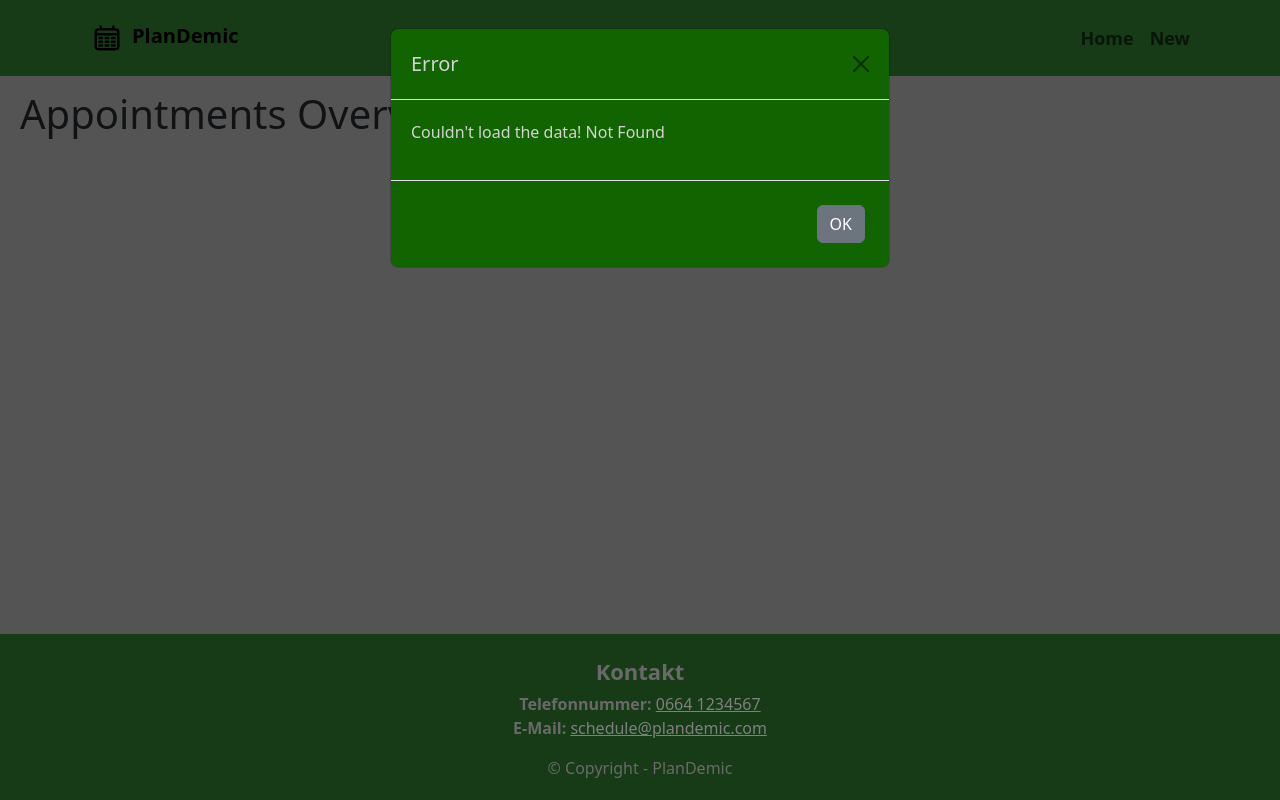
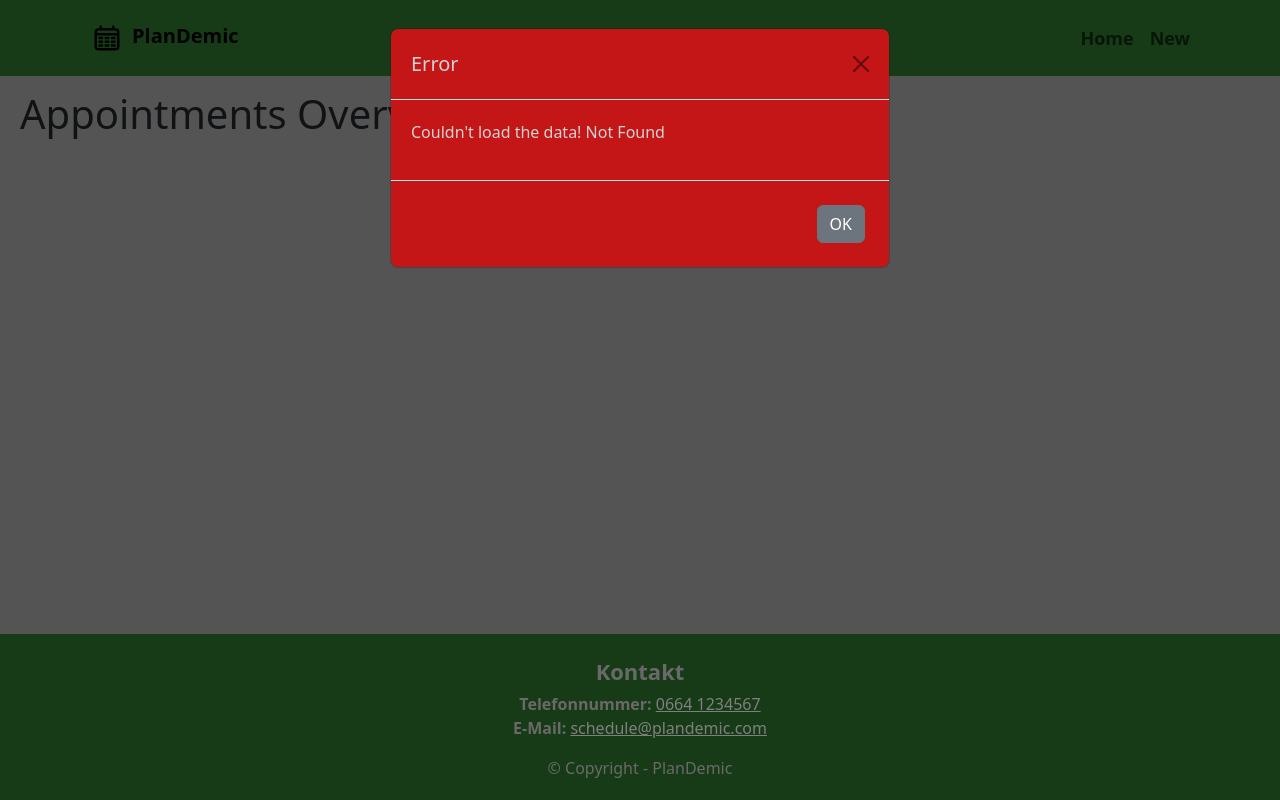
Before and after one commit to LukeStarlord349/Qodana_WebScriptingProjekt2024, a PHP site: page / in a window 1280 px wide. Run offline with PHP 8.4, Linux system fonts and the light colour scheme.

Commit message:
Noch ein paar Fehlerbehandlungen eingebaut

```diff
--- a/frontend/css/style.css
+++ b/frontend/css/style.css
@@ -58,21 +58,21 @@ a:active {
 }
 
  /* New-Appointment-Modal */
-.modal-content {
+.modal-content, .success {
   background-color: rgb(17, 100, 0);
   border-radius: 8px;
   color: lightgray;
 }
 
+.error {
+  background-color: rgb(196, 22, 22);
+  border-radius: 8px;
+  color: lightgray;
+
+}
+
 .modal-header, .modal-body, .modal-footer {
   padding: 20px;
-}
-
-.highlight-link {
-  color: #007bff;
-  font-weight: bold;
-  text-decoration: underline;
-  cursor: pointer;
 }
 
 /* Appointment-Card */
--- a/frontend/js/main.js
+++ b/frontend/js/main.js
@@ -34,17 +34,40 @@ function createEventlistenerNewAppointment(timeslotsCounter) {
             timeslots: []
         };
 
-        if (appointmentData.thema === "" || appointmentData.description === "" || appointmentData.location === "" || appointmentData.deadline === "" || appointmentData.duration === "" || appointmentData.creator === "") {
-            let message = "Please fill in all fields!";
-            showErrorModal(message);
-            return;
-        }
-
+        // Füge die Timeslots zum appointmentData-Objekt hinzu
         for (let i = 1; i <= timeslotsCounter; i++) {
             let timeslot = $("#timeslot" + i).val();
             appointmentData.timeslots.push(timeslot);
         }
 
+        // Überprüfen, ob alle Felder ausgefüllt sind, und ob das timeslots Array leer ist
+        if (appointmentData.thema === "" || appointmentData.description === "" || appointmentData.location === "" || appointmentData.deadline === "" || appointmentData.duration === 0 || appointmentData.creator === "" || appointmentData.timeslots.length === 0) {
+            let message = "Please fill in all fields and add at least one timeslot!";
+            showErrorModal(message);
+            return;
+        }
+
+        // Überprüfen der Deadline (darf nicht in der Vergangenheit liegen)
+        if(!checkIfValidDate(appointmentData.deadline)) {
+            let message = "Please enter a valid deadline!";
+            showErrorModal(message);
+            return;
+        }
+
+        // Überprüfen der Timeslots (darf nicht in der Vergangenheit liegen) und darf nicht nach der Deadline liegen
+        for (let i = 0; i < appointmentData.timeslots.length; i++) {
+            if(!checkIfValidDate(appointmentData.timeslots[i])) {
+                let message = "Please enter a valid timeslot!";
+                showErrorModal(message);
+                return;
+            }
+            if(new Date(appointmentData.timeslots[i]) > new Date(appointmentData.deadline)) {
+                let message = "The timeslot must be before the deadline!";
+                showErrorModal(message);
+                return;
+            }
+        }
+        // Erstelle den neuen Termin
         createAppointment(appointmentData);
     });
 }
@@ -67,6 +90,7 @@ function createAppointment(appointmentData) {
         error: function(xhr, status, error) {
             let message = "Failed to create appointment: " + error;
             showErrorModal(message);
+            window.location.reload();
         }
     });
 }
@@ -140,6 +164,7 @@ function getAppointmentData() {
         error: function(xhr, status, error) {
             let message = "Couldn't load the data! " + error;
             showErrorModal(message);
+            window.location.reload();
         }
     })
 }
@@ -152,7 +177,6 @@ function getAppointmentDetails(appointmentId) {
         data: { method: "getAppointmentDetails", param: appointmentId },
         dataType: "json",
         success: function(response) {
-            if (response) {
             let title = response.thema;
             let description = response.descr;
             let deadline = response.deadline;
@@ -182,9 +206,7 @@ function getAppointmentDetails(appointmentId) {
 
             // Zeige das Modal an
             $('#appointmentModal').modal('show');
-            } else {
-                showErrorModal("No appointment details found.");
-            }
+
 
             // Seite neu laden, wenn das Modal geschlossen wird
             $('.btn-close, .btn-secondary').on('click', function() {
@@ -194,6 +216,7 @@ function getAppointmentDetails(appointmentId) {
         error: function(xhr, status, error) {
             let message = "Failed to load appointment details: " + error;
             showErrorModal(message);
+            window.location.reload();
         }
     });
 }
@@ -255,14 +278,12 @@ function getAppointmentTimeslots(appointmentId, validDate) {
 
                 if(voter === "") {
                     let message = "Please enter your name!";
-                    $("#appointmentModal").modal('hide');
                     showErrorModal(message);
                     return;
                 }
 
                 if($('.timeslot-item input[type="checkbox"]:checked').length === 0) {
                     let message = "Please select at least one timeslot!";
-                    $("#appointmentModal").modal('hide');
                     showErrorModal(message);
                     return;
                 }
@@ -282,6 +303,7 @@ function getAppointmentTimeslots(appointmentId, validDate) {
         error: function(xhr, status, error) {
             let message = "Failed to load appointment timeslots: " + error;
             showErrorModal(message);
+            window.location.reload();
         }
     });
 }
@@ -327,7 +349,6 @@ function getAppointmentComments(appointmentId) {
                 let content = $("#newCommentText").val();
 
                 if(author === "" || content === "") {
-                    $("#appointmentModal").modal('hide');
                     let message = "Please fill in all fields!";
                     showErrorModal(message);
                     return;
@@ -343,6 +364,7 @@ function getAppointmentComments(appointmentId) {
         error: function(xhr, status, error) {
             let message = "Failed to load appointment timeslots: " + error;
             showErrorModal(message);
+            window.location.reload();
         }
     });
 }
@@ -362,6 +384,7 @@ function createVote(votesData) {
         error: function(xhr, status, error) {
             let message = "Failed to submit vote: " + error;
             showErrorModal(message);
+            window.location.reload();
         }
     });
 }
@@ -382,16 +405,16 @@ function createComment(commentData) {
         error: function(xhr, status, error) {
             let message = "Failed to submit comment: " + error;
             showErrorModal(message);
+            window.location.reload();
         }
     });
 }
-
 
 // New timeslots erstellen
 function addNewTimeslot(timeslotsCounter) {
     $("#timeslots").append(`
     <div class="mb-3">
-        <label for="timeslot${timeslotsCounter}" class="form-label">Zeitslot ${timeslotsCounter}:</label>
+        <label for="timeslot${timeslotsCounter}" class="form-label">Timeslot ${timeslotsCounter}:</label>
         <input type="datetime-local" class="form-control" id="timeslot${timeslotsCounter}" name="timeslot${timeslotsCounter}">
     </div>`);
 }
@@ -414,7 +437,7 @@ function showErrorModal(message) {
     let myModalElement = $(`
         <div class="modal" tabindex="-1" role="dialog" data-bs-backdrop="static" data-bs-keyboard="false">
             <div class="modal-dialog" role="document">
-                <div class="modal-content">
+                <div class="modal-content error">
                 <div class="modal-header">
                     <h5 class="modal-title">Error</h5>
                     <button type="button" class="btn-close" data-bs-dismiss="modal" aria-label="Close"></button>
@@ -434,10 +457,6 @@ function showErrorModal(message) {
     let myModal = new bootstrap.Modal(myModalElement[0]); // Das DOM-Element aus dem jQuery-Objekt holen
     myModal.show();
 
-    myModalElement.on('hidden.bs.modal', function () {
-        window.location.reload();
-    });
-
     $(document.body).append(myModalElement);
 
 }
@@ -447,7 +466,7 @@ function showSuccessModal(message) {
     let myModalElement = $(`
         <div class="modal" tabindex="-1" role="dialog" data-bs-backdrop="static" data-bs-keyboard="false">
             <div class="modal-dialog" role="document">
-                <div class="modal-content">
+                <div class="modal-content success">
                 <div class="modal-header">
                     <h5 class="modal-title">Success</h5>
                     <button type="button" class="btn-close" data-bs-dismiss="modal" aria-label="Close"></button>
```
Lines whose indentation alone changed are shown as unchanged.
